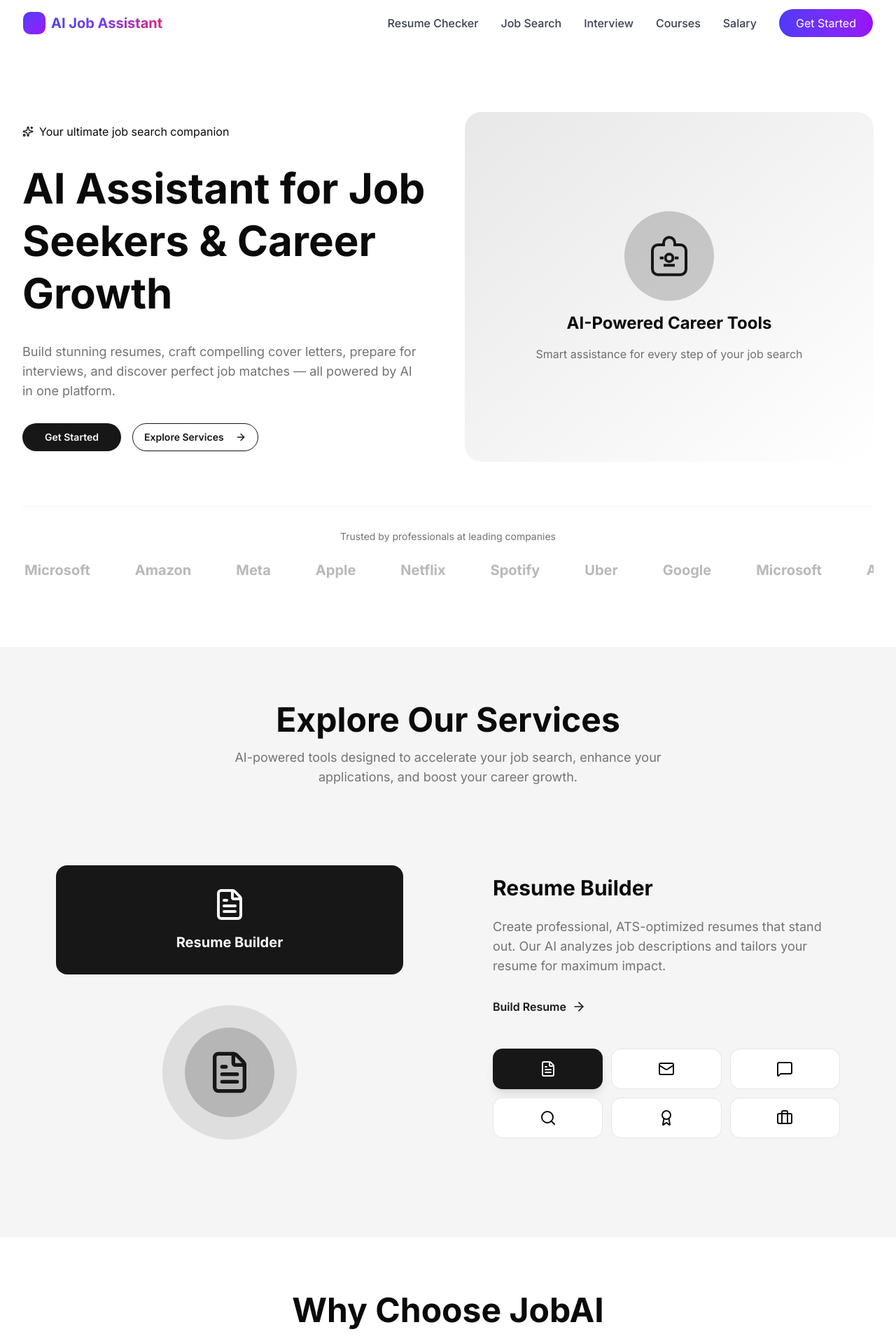
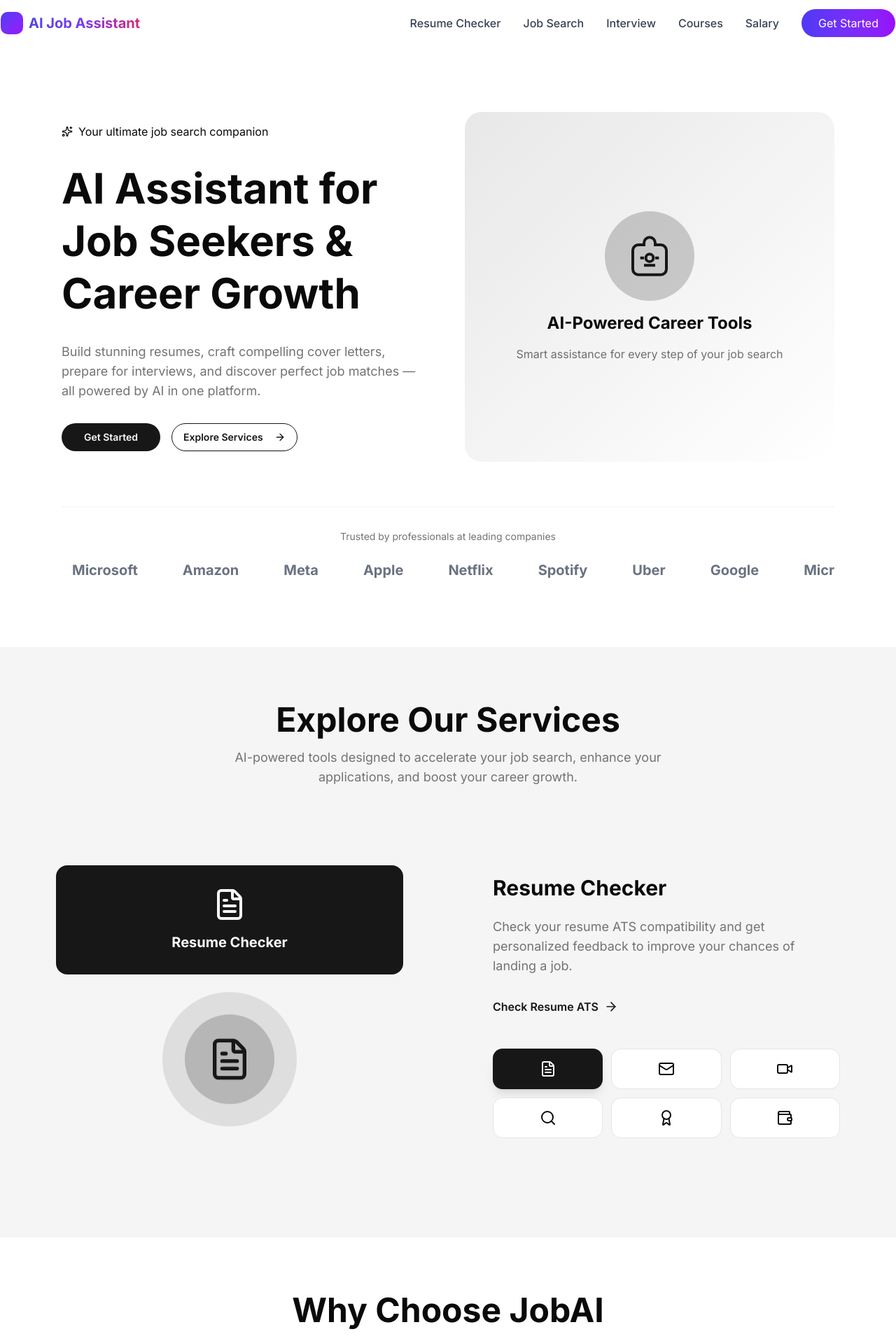
Before and after one commit to bibek-totol/AI-Job-Assistant, a Next.js app: page / in a window 1280 px wide. Shown: the top 1917 px of the page at 70% size. Built offline with nearby package versions, Linux system fonts and the light colour scheme.

Commit message:
Added Some Improvements in UI

```diff
--- a/app/layout.tsx
+++ b/app/layout.tsx
@@ -20,7 +20,7 @@ export default function RootLayout({
     <html lang="en">
       <body className={inter.className}>
         <Navbar />
-        <main className="min-h-screen pt-16">{children}</main>
+        <main className="min-h-dvh pt-16 ">{children}</main>
         <Footer />
       </body>
     </html>
--- a/app/page.tsx
+++ b/app/page.tsx
@@ -1,5 +1,4 @@
-import Link from 'next/link';
-import Button from '@/components/Button';
+
 import HeroSection from '@/components/HeroSection';
 import ServicesSection from '@/components/ServicesSection';
 import FeaturesSection from '@/components/FeaturesSection';
--- a/components/FAQSection.tsx
+++ b/components/FAQSection.tsx
@@ -39,7 +39,7 @@ const audiences = [
 
 const FAQSection = () => {
   return (
-    <section className="py-20 hero-gradient">
+    <section className="py-20 hero-gradient px-0 lg:px-14">
       <div className="container mx-auto px-4 lg:px-8">
         <div className="text-center mb-16">
           <h2 className="text-4xl lg:text-5xl font-bold mb-4">Your Questions, Answered</h2>
--- a/components/FeaturesSection.tsx
+++ b/components/FeaturesSection.tsx
@@ -36,7 +36,7 @@ const features = [
 
 const FeaturesSection = () => {
   return (
-    <section className="py-20 hero-gradient">
+    <section className="py-20 hero-gradient px-0 lg:px-14">
       <div className="container mx-auto px-4 lg:px-8">
         <div className="text-center mb-16">
           <h2 className="text-4xl lg:text-5xl font-bold mb-4">Why Choose JobAI</h2>
--- a/components/HeroSection.tsx
+++ b/components/HeroSection.tsx
@@ -1,10 +1,10 @@
-'use client';
+
 import { Button } from "@/components/ui/button";
 import { ArrowRight, Sparkles } from "lucide-react";
 
 const HeroSection = () => {
   return (
-    <section className="hero-gradient py-16 lg:py-24">
+    <section className="hero-gradient py-8  px-0 lg:px-14 lg:py-24">
       <div className="container mx-auto px-4 lg:px-8">
         <div className="grid lg:grid-cols-2 gap-12 items-center">
           {/* Left Content */}
@@ -65,12 +65,12 @@ const HeroSection = () => {
           <div className="overflow-hidden relative">
             <div className="flex gap-16 animate-marquee">
               {["Google", "Microsoft", "Amazon", "Meta", "Apple", "Netflix", "Spotify", "Uber"].map((company, i) => (
-                <span key={i} className="text-xl font-bold text-muted-foreground/50 whitespace-nowrap">
+                <span key={i} className="text-xl font-bold text-gray-500 whitespace-nowrap">
                   {company}
                 </span>
               ))}
               {["Google", "Microsoft", "Amazon", "Meta", "Apple", "Netflix", "Spotify", "Uber"].map((company, i) => (
-                <span key={`dup-${i}`} className="text-xl font-bold text-muted-foreground/50 whitespace-nowrap">
+                <span key={`dup-${i}`} className="text-xl font-bold text-gray-500  whitespace-nowrap">
                   {company}
                 </span>
               ))}
--- a/components/Navbar.tsx
+++ b/components/Navbar.tsx
@@ -16,7 +16,7 @@ export default function Navbar() {
 
   return (
     <nav className="fixed top-0 w-full z-50 glass border-b border-white/10">
-      <div className="max-w-7xl mx-auto px-4 sm:px-6 lg:px-8">
+      <div className="max-w-7xl mx-auto ">
         <div className="flex justify-between items-center h-16">
           <Link href="/" className="flex items-center space-x-2">
             <div className="w-8 h-8 rounded-lg bg-gradient-to-br from-indigo-600 to-purple-600" />
--- a/components/ServicesSection.tsx
+++ b/components/ServicesSection.tsx
@@ -1,13 +1,13 @@
 'use client';
 import { useState } from "react";
-import { FileText, Briefcase, MessageSquare, Search, Mail, Award, ArrowRight } from "lucide-react";
+import { FileText, Wallet, Video, Search, Mail, Award, ArrowRight } from "lucide-react";
 
 const services = [
   {
     icon: FileText,
-    title: "Resume Builder",
-    description: "Create professional, ATS-optimized resumes that stand out. Our AI analyzes job descriptions and tailors your resume for maximum impact.",
-    link: "Build Resume",
+    title: "Resume Checker",
+    description: "Check your resume ATS compatibility and get personalized feedback to improve your chances of landing a job.",
+    link: "Check Resume ATS",
   },
   {
     icon: Mail,
@@ -16,7 +16,7 @@ const services = [
     link: "Write Cover Letter",
   },
   {
-    icon: MessageSquare,
+    icon: Video,
     title: "Interview Coach",
     description: "Practice with AI-powered mock interviews. Get instant feedback, suggested answers, and confidence-building tips.",
     link: "Start Practice",
@@ -29,15 +29,15 @@ const services = [
   },
   {
     icon: Award,
-    title: "Skills Assessment",
-    description: "Identify your strengths and areas for growth. Get personalized recommendations to boost your career prospects.",
-    link: "Assess Skills",
+    title: "Courses Recommendation",
+    description: "Get personalized career development recommendations based on your skills and goals. Our AI-powered courses are tailored to your needs.",
+    link: "Get Courses",
   },
   {
-    icon: Briefcase,
-    title: "Career Advisor",
-    description: "Get AI-powered career guidance. Plan your path, negotiate salaries, and make informed decisions about your future.",
-    link: "Get Advice",
+    icon: Wallet,
+    title: "Salary Estimator",
+    description: "Get personalized salary estimates based on your experience, location, and job title. Our AI-powered salary estimator helps you make informed decisions about your future.",
+    link: "Estimate Salary",
   },
 ];
 
@@ -66,9 +66,9 @@ const ServicesSection = () => {
               </h3>
             </div>
 
-            <div className="flex-1 flex items-center justify-center">
-              <div className="w-48 h-48 bg-primary/10 rounded-full flex items-center justify-center">
-                <div className="w-32 h-32 bg-primary/20 rounded-full flex items-center justify-center">
+            <div className="flex-1 animate-bounce flex items-center justify-center">
+              <div className="w-48  h-48 bg-primary/10 rounded-full flex items-center justify-center">
+                <div className=" w-32 h-32  bg-primary/20 rounded-full flex items-center justify-center">
                   <ActiveIcon className="w-16 h-16 text-primary" />
                 </div>
               </div>
--- a/components/TestimonialsSection.tsx
+++ b/components/TestimonialsSection.tsx
@@ -42,7 +42,7 @@ const testimonials = [
 
 const TestimonialsSection = () => {
   return (
-    <section className="py-20 bg-card">
+    <section className="py-20 bg-card px-0 lg:px-14">
       <div className="container mx-auto px-4 lg:px-8">
         <div className="text-center mb-16">
           <h2 className="text-4xl lg:text-5xl font-bold mb-4">Trusted by Thousands</h2>
```
